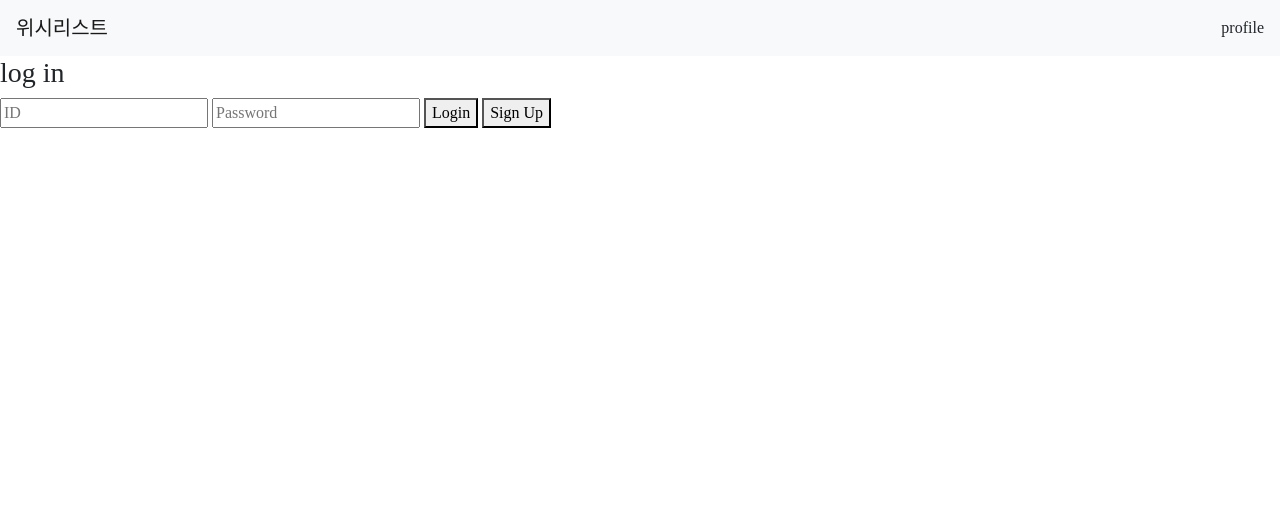
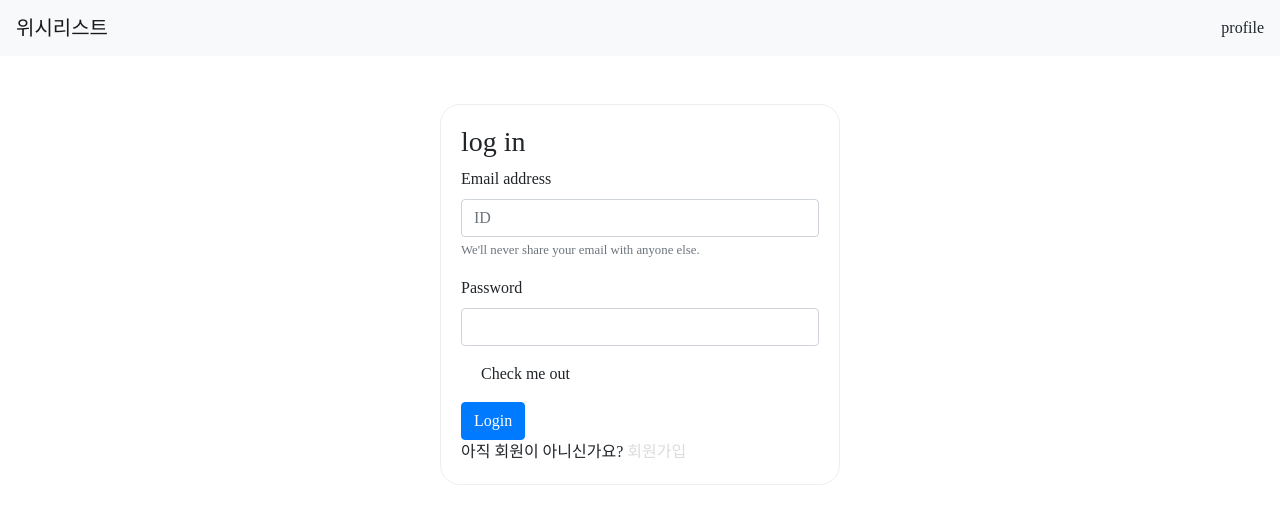
Before and after one commit to wltjd1688/week00, a Flask app: page /login in a window 1280 px wide. Shown: the top 524 px of the page. Run offline with Flask 3, Linux system fonts and the light colour scheme; some libraries are stand-ins or nearby versions; some web fonts are replaced.

Commit message:
로그인 갱신

```diff
--- a/static/main.css
+++ b/static/main.css
@@ -29,3 +29,22 @@
     width: 80px;
     height: 80px;
 }
+
+.login-frame{
+    max-width:400px;
+    width: 40%;
+    min-width: 300px;
+    border: 1px solid #eee;
+    border-radius: 20px;
+    padding: 20px;
+}
+
+.signup-button{
+    text-decoration:none;
+    color:gainsboro;
+}
+
+.signup-button:hover{
+    text-decoration-line:underline;
+    color:black;
+}
--- a/templates/base.html
+++ b/templates/base.html
@@ -66,7 +66,6 @@
         </div>
         <div class="container py-4">
             <div id="products">
-                <h3>My Friends' Products</h3>
                 <div class="row" id="productsList">
                     <!-- 카드 for써서 받은정보 자동으로 나오게 만들기, 물건 -->
                     <div class="col-3" id="friend-product">
--- a/templates/login.html
+++ b/templates/login.html
@@ -4,9 +4,9 @@
         <script>
             $(document).ready(function() {
                 $("#login-button").click(function() {
-                    console.log('azzzz')
                     var username = $("#loginId").val();
                     var password = $("#loginPw").val();
+
                     $.ajax({
                         type: "POST",
                         url: "/login",
@@ -22,20 +22,29 @@
                     });
                 });
 
-                $("#signup-button").click(function() {
+                $(".signup-button").click(function() {
                     window.location.href = "/signup-page"; // 회원가입 페이지로 이동
                 });
             });
         </script>
 
-        <h3> log in </h3>
-
         <!-- bootstarp -->
-
-        <div id="login-container">
-            <input type="text" id="loginId" placeholder="ID">
-            <input type="password" id="loginPw" placeholder="Password">
-            <button id="login-button">Login</button>
-            <button id="signup-button">Sign Up</button>
+            <div class="login-frame mx-auto mt-5" id="login-container">
+                <h3> log in </h3>
+                <div class="form-group">
+                    <label for="exampleInputEmail1">Email address</label>
+                    <input type="email" class="form-control" id="loginId" aria-describedby="emailHelp" placeholder="ID">
+                    <small id="emailHelp" class="form-text text-muted">We'll never share your email with anyone else.</small>
+                </div>
+                <div class="form-group">
+                    <label for="exampleInputPassword1">Password</label>
+                    <input type="password" class="form-control" id="loginPw">
+                </div>
+                <div class="form-group form-check">
+                    <label class="form-check-label" for="exampleCheck1">Check me out</label>
+                </div>
+                <button type="submit" class="btn btn-primary d-block" id="login-button">Login</button>
+                <span>아직 회원이 아니신가요? <a class="signup-button">회원가입</a></span>
+            </div>
         </div>
 {% endblock content%}
```
